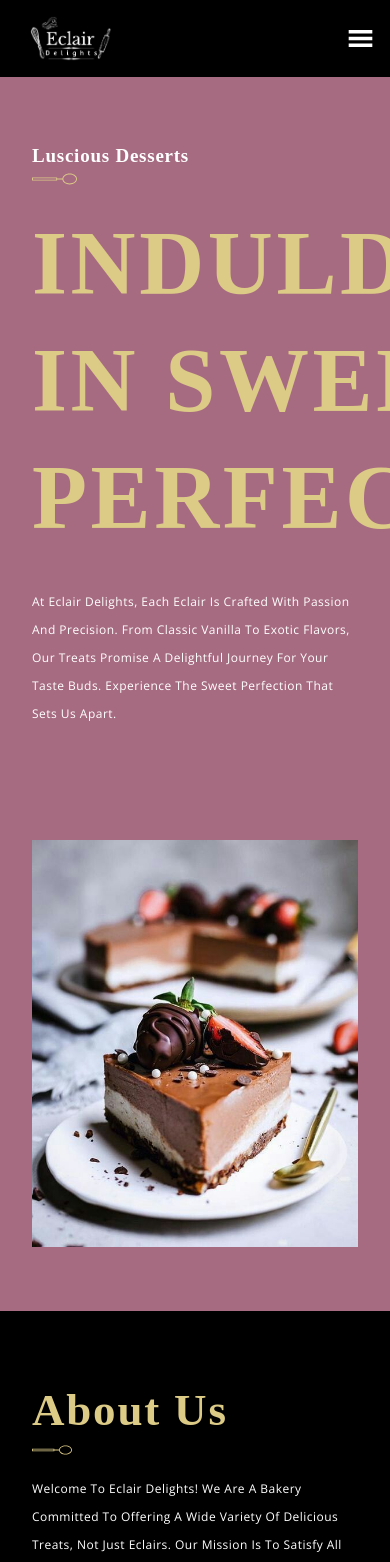
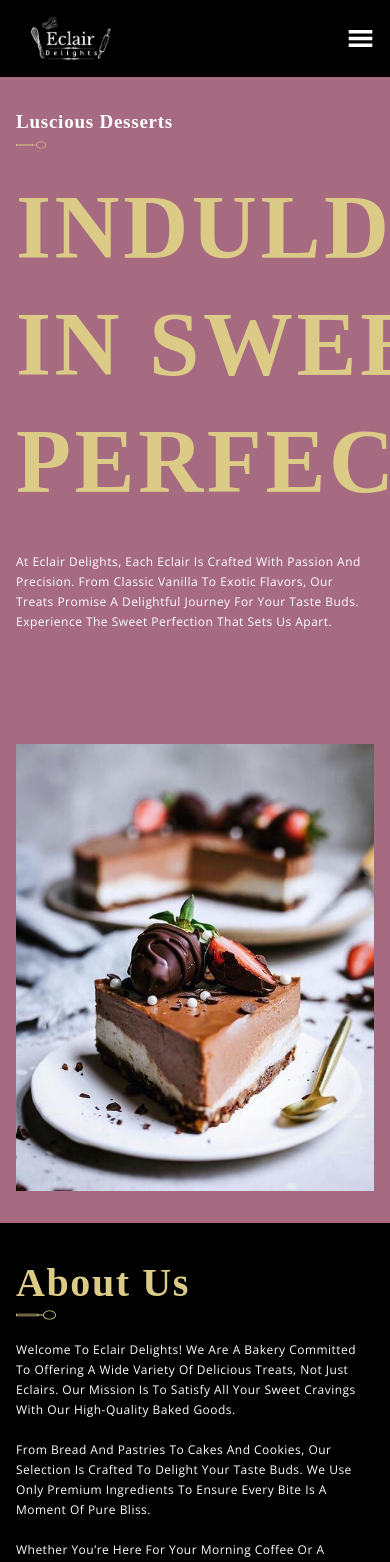
Before and after one commit to Zoedube/eclair-delights, a React (Create React App) app: page / in a window 390 px wide. Shown: the top 1562 px of the page. Built offline with nearby package versions, Linux system fonts and the light colour scheme; a web font is replaced by a local one.

Commit message:
Final edits
Added transition effect to the custom button and adjusted padding and font sizes for various screen sizes.

```diff
--- a/src/App.css
+++ b/src/App.css
@@ -20,7 +20,6 @@
   display: flex;
   justify-content: space-between;
   align-items: center;
-
   min-height: 100vh;
 }
 
@@ -39,7 +38,6 @@
   display: flex;
   justify-content: center;
   align-items: center;
-
   margin-left: 2rem;
 }
 
@@ -50,6 +48,8 @@
 
 .app__wrapper_img img {
   width: 80%;
+  height: auto;
+  max-width: 100%;
 }
 
 .custom__button {
@@ -65,6 +65,7 @@
   border: none;
   outline: none;
   cursor: pointer;
+  transition: all 0.3s ease;
 }
 
 .p__cormorant {
@@ -99,8 +100,10 @@
 
 .spoon__img {
   width: 45px;
+  height: auto;
 }
 
+/* Large Desktop Screens */
 @media screen and (min-width: 2000px) {
   .custom__button,
   .p__cormorant {
@@ -123,6 +126,7 @@
   }
 }
 
+/* Tablet Landscape and Small Desktop */
 @media screen and (max-width: 1150px) {
   .app__wrapper {
     flex-direction: column;
@@ -141,37 +145,142 @@
   }
 }
 
+/* Tablet Portrait */
 @media screen and (max-width: 850px) {
   .section__padding {
     padding: 4rem;
   }
+
+  .headtext__cormorant {
+    font-size: 56px;
+    line-height: 75px;
+  }
 }
 
+/* Mobile Landscape and Small Tablets */
 @media screen and (max-width: 650px) {
   .section__padding {
-    padding: 4rem 2rem;
+    padding: 3rem 2rem;
   }
 
   .p__cormorant {
     font-size: 21px;
+    line-height: 28px;
   }
 
   .p__opensans {
     font-size: 14px;
+    line-height: 24px;
+  }
+
+  .headtext__cormorant {
+    font-size: 48px;
+    line-height: 65px;
+  }
+
+  .custom__button {
+    font-size: 14px;
+    padding: 0.5rem 1.2rem;
+  }
+
+  .spoon__img {
+    width: 35px;
   }
 }
 
+/* Mobile Portrait */
 @media screen and (max-width: 450px) {
+  .section__padding {
+    padding: 2rem 1rem;
+  }
+
   .p__opensans {
     font-size: 12px;
+    line-height: 20px;
   }
 
   .p__cormorant {
     font-size: 19px;
+    line-height: 26px;
   }
 
   .headtext__cormorant {
-    font-size: 45px;
-    line-height: 70px;
+    font-size: 40px;
+    line-height: 55px;
+  }
+
+  .custom__button {
+    font-size: 13px;
+    padding: 0.4rem 1rem;
+  }
+
+  .spoon__img {
+    width: 30px;
+  }
+
+  .app__wrapper_img {
+    margin-left: 0;
+  }
+
+  .app__wrapper_img-reverse {
+    margin-right: 0;
   }
 }
+
+/* Extra Small Mobile Devices */
+@media screen and (max-width: 375px) {
+  .section__padding {
+    padding: 1.5rem 1rem;
+  }
+
+  .headtext__cormorant {
+    font-size: 36px;
+    line-height: 50px;
+  }
+
+  .p__cormorant {
+    font-size: 18px;
+    line-height: 24px;
+  }
+
+  .p__opensans {
+    font-size: 11px;
+    line-height: 18px;
+  }
+
+  .custom__button {
+    font-size: 12px;
+    padding: 0.4rem 0.8rem;
+  }
+
+  .spoon__img {
+    width: 25px;
+  }
+}
+
+/* Very Small Devices (iPhone SE, etc.) */
+@media screen and (max-width: 320px) {
+  .section__padding {
+    padding: 1rem 0.75rem;
+  }
+
+  .headtext__cormorant {
+    font-size: 32px;
+    line-height: 45px;
+  }
+
+  .p__cormorant {
+    font-size: 16px;
+    line-height: 22px;
+  }
+
+  .p__opensans {
+    font-size: 10px;
+    line-height: 16px;
+  }
+
+  .custom__button {
+    font-size: 11px;
+    padding: 0.35rem 0.7rem;
+  }
+}
```
Lines whose indentation alone changed are shown as unchanged.
